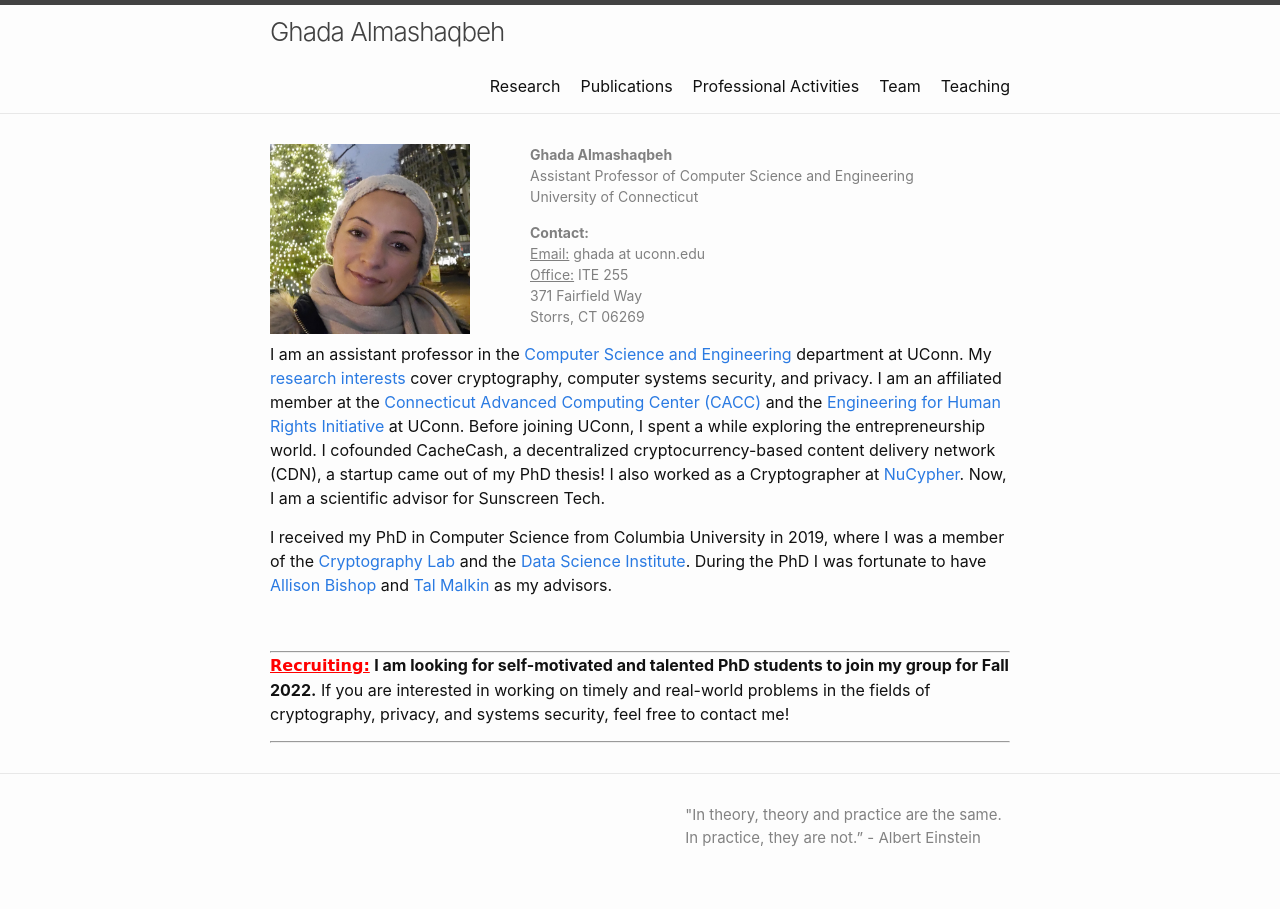
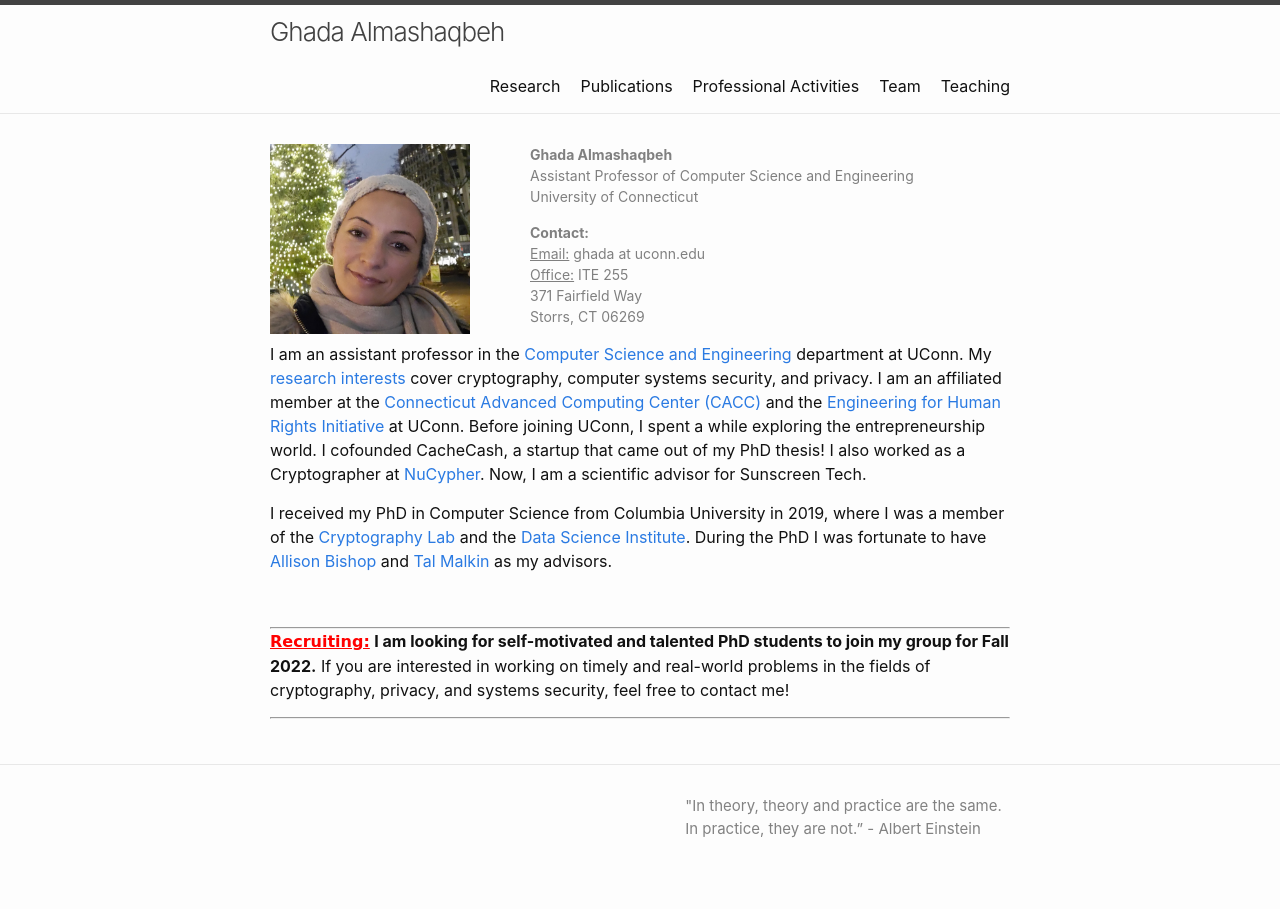
Before and after one commit to GhadaAlmashaqbeh/GhadaAlmashaqbeh.github.io, a Jekyll site: the page built from index.md, in a window 1280 px wide. Built offline with Jekyll 4.4.1, drawn with Linux system fonts in a browser that asks for light colours.

Commit message:
edit bio

```diff
--- a/index.md
+++ b/index.md
@@ -19,7 +19,7 @@
 </div>
 
 
-I am an assistant professor in the [Computer Science and Engineering](https://www.cse.uconn.edu/) department at UConn. My [research interests](/research/) cover cryptography, computer systems security, and privacy. I am an affiliated member at the [Connecticut Advanced Computing Center (CACC)](https://cacc.uconn.edu/) and the [Engineering for Human Rights Initiative](https://engineeringforhumanrights.uconn.edu/) at UConn. Before joining UConn, I spent a while exploring the entrepreneurship world. I cofounded CacheCash, a decentralized cryptocurrency-based content delivery network (CDN), a startup came out of my PhD thesis! I also worked as a Cryptographer at [NuCypher](https://www.nucypher.com/). Now, I am a scientific advisor for Sunscreen Tech.
+I am an assistant professor in the [Computer Science and Engineering](https://www.cse.uconn.edu/) department at UConn. My [research interests](/research/) cover cryptography, computer systems security, and privacy. I am an affiliated member at the [Connecticut Advanced Computing Center (CACC)](https://cacc.uconn.edu/) and the [Engineering for Human Rights Initiative](https://engineeringforhumanrights.uconn.edu/) at UConn. Before joining UConn, I spent a while exploring the entrepreneurship world. I cofounded CacheCash, a startup that came out of my PhD thesis! I also worked as a Cryptographer at [NuCypher](https://www.nucypher.com/). Now, I am a scientific advisor for Sunscreen Tech.
 
 I received my PhD in Computer Science from Columbia University in 2019, where I was a member of the [Cryptography Lab](http://www.cs.columbia.edu/crypto) and the [Data Science Institute](https://datascience.columbia.edu/). During the PhD I was fortunate to have [Allison Bishop](https://www.thecomputersciencecomedian.com) and [Tal Malkin](http://www.cs.columbia.edu/~tal) as my advisors.
 
```
